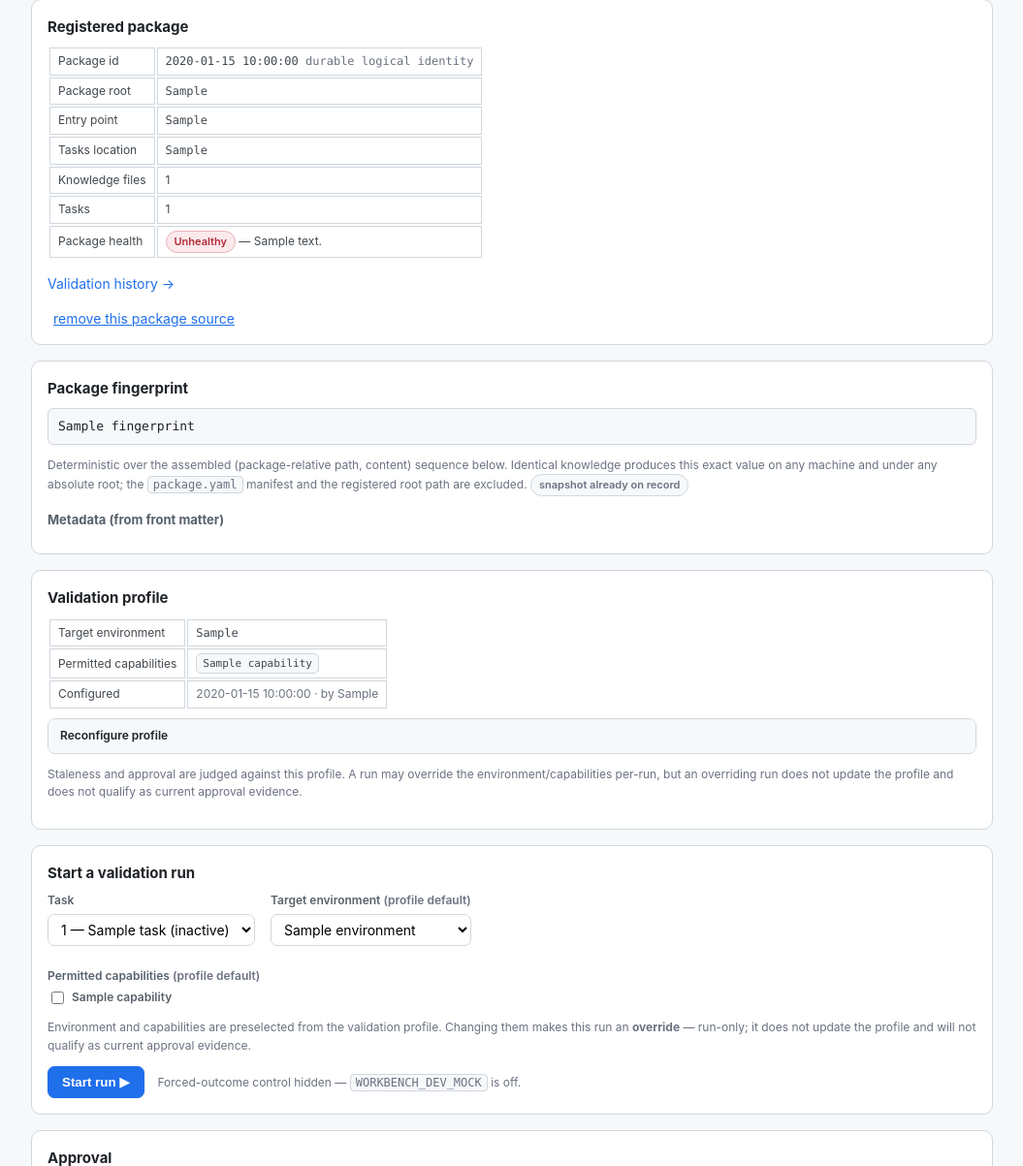
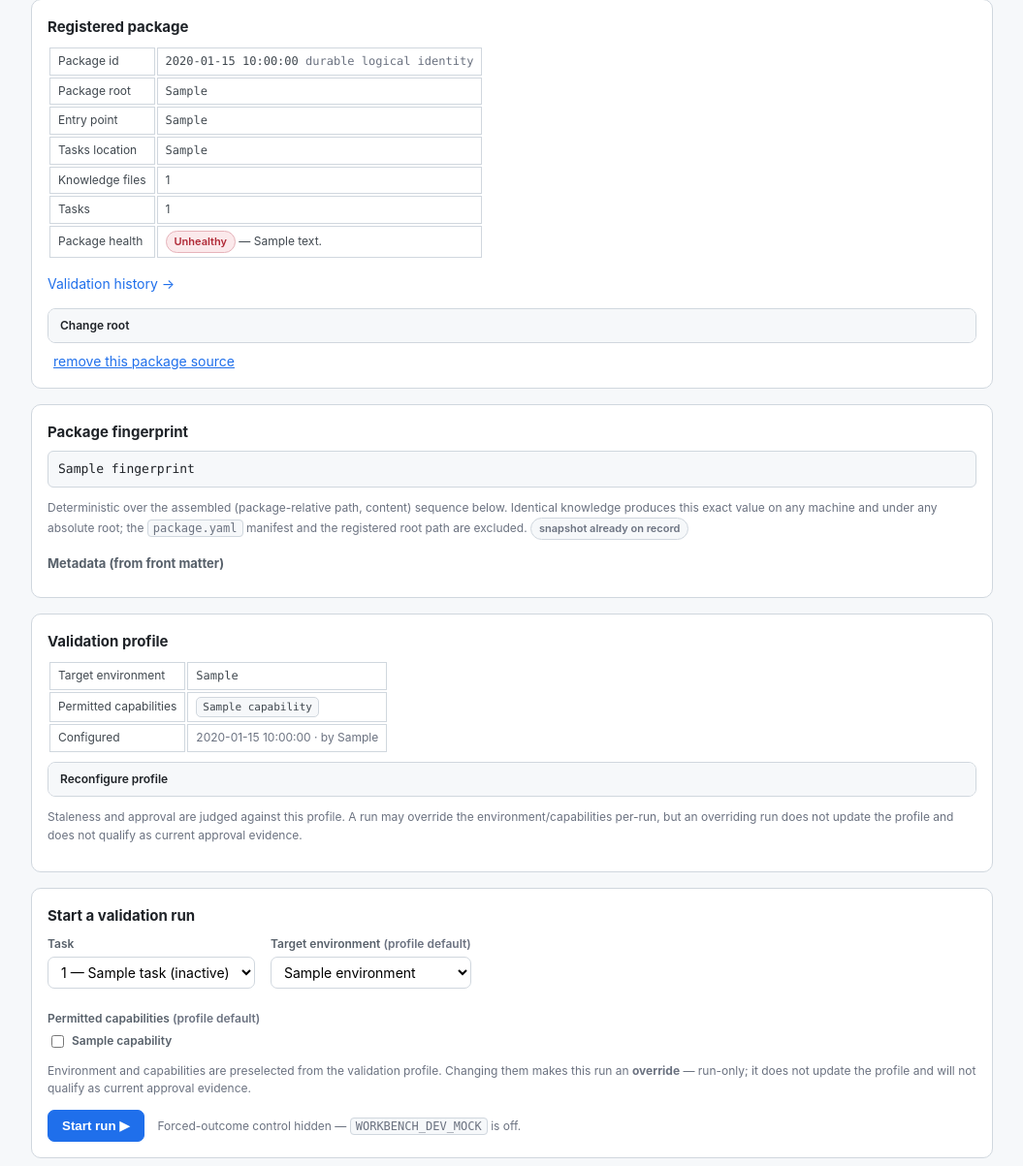
Before and after one commit to devrazor-com/KnowledgeForge, a FastAPI app: template workbench/templates/package_detail.html in a window 1280 px wide. Shown: the part 122-1325 px from the top of the page at 97% size, without its empty margins (112-1167 px from the left). Run offline with FastAPI, Linux system fonts and the light colour scheme; the template is opened without the code that fills it: most values are stand-ins (such as "Sample title", 1, 10 or a date in 2020).

Commit message:
workbench: Change root — repoint a registration without changing identity
Add an operator "Change root" action on the package detail page: open a
registered package, supply a new absolute root, and Module 1 repoints the
registration at it. The new root must be a valid package whose manifest declares
the SAME durable package_id; a mismatch is refused with a clear message, and a
path already registered elsewhere is refused too.

Only the mutable machine-local source/root association moves. The source id,
durable package_id, validation profile, run history, immutable snapshots and
review/approval history are all preserved, and no historical evidence is
reinterpreted. Because staleness keys off the package fingerprint and validation
context (never the root), a pure location change never makes otherwise-identical
knowledge stale — this is the intended repair for a package folder transferred
between machines.

- db.update_package_source_root: move root_path only, keep id/package_id/added_at.
- POST /packages/{id}/change-root: existence/dir + manifest + package_id-match +
  path-collision checks, following the existing HTTPException convention.
- package_detail.html: a "Change root" panel (shown only when the registration
  has a durable identity to preserve).
- test_change_root_http.py: successful same-identity repoint preserves state and
  fingerprint (nothing stale); package_id mismatch refused with the old root left
  intact; a path already registered elsewhere refused.

Co-Authored-By: Claude Opus 4.8 <noreply@anthropic.com>

```diff
--- a/workbench/app.py
+++ b/workbench/app.py
@@ -121,6 +121,51 @@ def add_package(request: Request, root_path: str = Form(...)):
 def remove_package(source_id_: str):
     db.remove_package_source(source_id_)
     return RedirectResponse(url="/", status_code=303)
+
+
+@app.post("/packages/{source_id_}/change-root")
+def change_root(source_id_: str, root_path: str = Form(...)):
+    """Repoint an existing registration at a new machine-local root WITHOUT changing
+    identity. This is the operator repair for a package whose files moved (e.g. a
+    folder transferred from another machine): the new root must be a valid package
+    whose manifest declares the SAME durable package_id. Only the mutable
+    source/root association moves — package_id, validation profile, run history,
+    immutable snapshots and review/approval history are all preserved, and no
+    historical evidence is reinterpreted. A pure location change therefore never
+    makes otherwise-identical knowledge stale (staleness keys off the package
+    FINGERPRINT and validation context, never the root)."""
+    src = _source_or_404(source_id_)
+    registered_id = src.get("package_id")
+    if not registered_id:
+        # A NULL-id registration has no identity to preserve; there is nothing to keep
+        # continuous. The operator should register the (now valid) new root directly.
+        raise HTTPException(400, "This registration has no durable identity, so its root "
+                            "cannot be repointed. Remove it and register the new root directly.")
+    raw = (root_path or "").strip()
+    if not raw:
+        raise HTTPException(400, "A new package root path is required.")
+    norm = normalize_root(raw)
+    p = Path(norm)
+    if not p.exists():
+        raise HTTPException(400, f"Path does not exist: {norm}")
+    if not p.is_dir():
+        raise HTTPException(400, f"Not a directory: {norm}")
+    try:
+        manifest = read_manifest(p)
+    except PackageError as e:
+        raise HTTPException(400, f"The new root is not a valid package: {e}")
+    if manifest.package_id != registered_id:
+        raise HTTPException(400,
+            f"Identity mismatch: this package is registered as '{registered_id}', but the new "
+            f"root declares package_id '{manifest.package_id}'. Change root repoints the SAME "
+            f"package to a new location — it never changes identity. Register the new root "
+            f"separately if it is a different package.")
+    other = db.get_package_source_by_path(norm)
+    if other is not None and other["id"] != src["id"]:
+        raise HTTPException(409, f"That root is already registered (as '{other['id']}'). "
+                            "Remove that registration first.")
+    db.update_package_source_root(src["id"], norm)
+    return RedirectResponse(url=f"/packages/{src['id']}", status_code=303)
 
 
 def _package_context(source_id_: str):
--- a/workbench/db.py
+++ b/workbench/db.py
@@ -208,6 +208,20 @@ def remove_package_source(source_id: str) -> bool:
     package snapshots/runs are untouched — this only forgets the root registration."""
     with _connect() as con:
         cur = con.execute("DELETE FROM package_source WHERE id=?", (source_id,))
+        return cur.rowcount > 0
+
+
+def update_package_source_root(source_id: str, root_path: str) -> bool:
+    """Repoint an existing registration at a new machine-local root (the "Change
+    root" operator action). ONLY the mutable location moves: the row's `id`,
+    durable `package_id`, and `added_at` are preserved, and nothing keyed off
+    `package_id` (validation profile, run history, snapshots, review/approval) is
+    touched — the caller has already verified the new root's manifest declares the
+    SAME package_id. Returns True if a row was updated. Raises sqlite3.IntegrityError
+    if the new path already belongs to a different registration (UNIQUE)."""
+    with _connect() as con:
+        cur = con.execute(
+            "UPDATE package_source SET root_path=? WHERE id=?", (root_path, source_id))
         return cur.rowcount > 0
 
 
--- a/workbench/templates/package_detail.html
+++ b/workbench/templates/package_detail.html
@@ -22,6 +22,22 @@
       </td></tr>
     </table>
     <p><a href="/packages/{{ src.id }}/history" class="primary" style="text-decoration:none">Validation history →</a></p>
+    {% if src.registered_package_id %}
+    <details class="panel">
+      <summary>Change root</summary>
+      <p class="muted" style="margin:6px 0">Repoint this registration at a new folder — e.g. after moving the
+         package or transferring it from another machine. The new root must be a valid package whose manifest
+         declares the same <code>package_id</code> (<span class="fp">{{ src.registered_package_id }}</span>).
+         Only the machine-local location changes: identity, validation profile, run history, snapshots and
+         approvals are all preserved, and nothing becomes stale from the move alone.</p>
+      <form method="post" action="/packages/{{ src.id }}/change-root" class="run-grid">
+        <label>New package root (absolute path)
+          <input type="text" name="root_path" placeholder="C:\KnowledgeForge\packages\claims" required
+                 autocomplete="off" spellcheck="false"/></label>
+        <button type="submit" class="primary">Change root</button>
+      </form>
+    </details>
+    {% endif %}
     <form method="post" action="/packages/{{ src.id }}/remove" class="inline"
           onsubmit="return confirm('Remove this package from KnowledgeForge? This unregisters the package source. It does not delete the source files or historical validation evidence.');">
       <button type="submit" class="link-btn">remove this package source</button>
```
Also changed, not shown: workbench/tests/test_change_root_http.py (added, +178 -0 lines).
